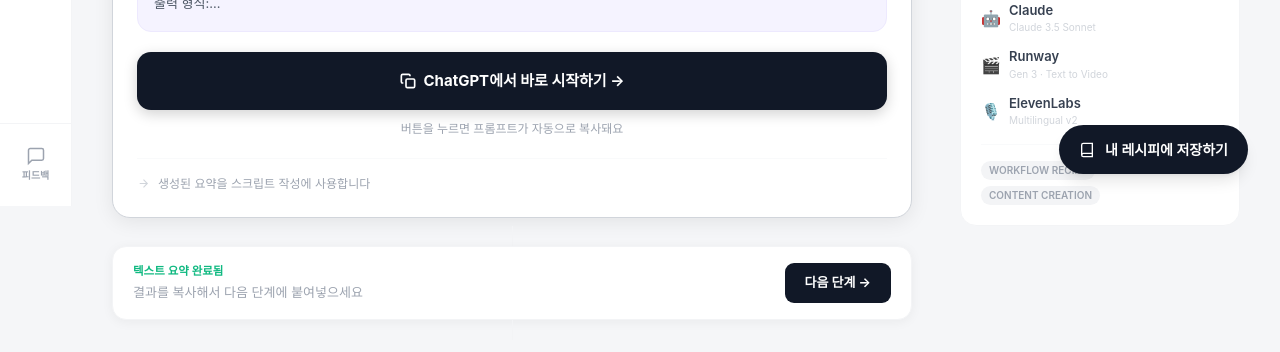
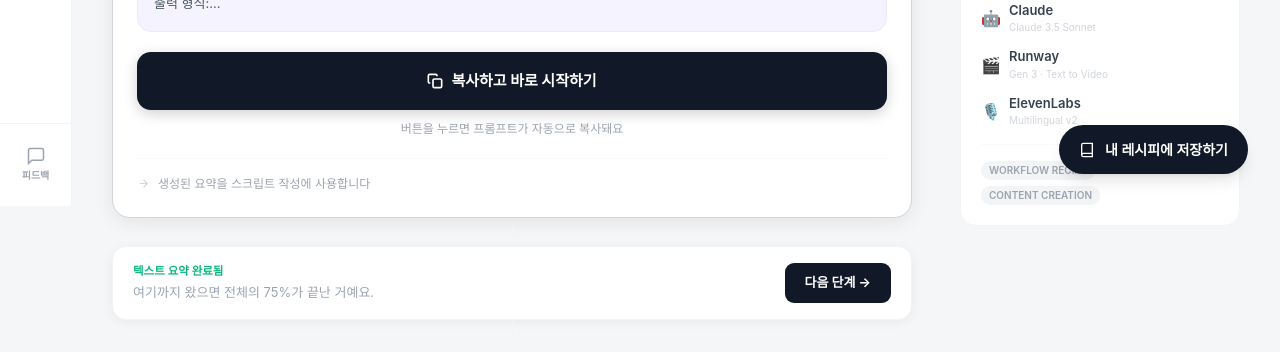
Before and after one commit to jingjing10813-sys/flowcipe, a Next.js app: page /flow/mock-flow-1 in a window 1280 px wide. Shown: the part 594-946 px from the top of the page. Built offline with nearby package versions, Linux system fonts and the light colour scheme; no server answers; a web font is replaced by a local one.

Commit message:
fix: StepCard 미사용 변수 제거

```diff
--- a/src/components/flow/FlowConnector.tsx
+++ b/src/components/flow/FlowConnector.tsx
@@ -1,14 +1,23 @@
 'use client'
 
 import { motion, AnimatePresence } from 'framer-motion'
+
+const NEXT_STEP_INDUCTION: Record<number, string> = {
+  2: '여기까지 왔으면 전체의 75%가 끝난 거예요.',
+  3: '완성까지 딱 1분 남았어요.',
+}
 
 interface FlowConnectorProps {
   message: string
   onNext: () => void
   isVisible: boolean
+  nextStepOrder: number
+  totalSteps: number
 }
 
-export function FlowConnector({ message, onNext, isVisible }: FlowConnectorProps) {
+export function FlowConnector({ message, onNext, isVisible, nextStepOrder, totalSteps }: FlowConnectorProps) {
+  const inductionKey = nextStepOrder <= 2 ? nextStepOrder : nextStepOrder === totalSteps ? 3 : null
+  const inductionLine = inductionKey ? NEXT_STEP_INDUCTION[inductionKey] : null
   return (
     <AnimatePresence>
       {isVisible && (
@@ -25,7 +34,7 @@
             <div>
               <p className="text-[11.5px] font-semibold text-emerald-500 dark:text-emerald-400 mb-0.5">{message}</p>
               <p className="text-[13px] text-gray-400 dark:text-[#737373]">
-                결과를 복사해서 다음 단계에 붙여넣으세요
+                {inductionLine ?? '결과를 복사해서 다음 단계에 붙여넣으세요'}
               </p>
             </div>
             <button
--- a/src/components/flow/StepCard.tsx
+++ b/src/components/flow/StepCard.tsx
@@ -29,6 +29,15 @@
   const isDone = status === 'done'
   const isPending = status === 'pending'
   const isCommand = step.stepType === 'command'
+
+
+  const ctaLabel = (() => {
+    if (step.promptType === 'config') return '설정 복사하기'
+    if (step.order === 1) return '복사하고 바로 시작하기'
+    if (step.order === 2) return '이어서 완성하기'
+    if (step.order >= 3) return '완성하고 끝내기'
+    return `${step.tool.name}에서 바로 시작하기 →`
+  })()
 
   const promptLabel = PROMPT_TYPE_LABELS[step.promptType] ?? 'PROMPT'
   const promptColorClass = PROMPT_TYPE_COLORS[step.promptType] ?? 'bg-gray-50 border-gray-100 text-gray-400 dark:bg-[#232323] dark:border-white/[0.08] dark:text-[#737373]'
@@ -142,7 +151,7 @@
                   prompt={copyText}
                   toolUrl={step.tool.url}
                   toolName={step.tool.name}
-                  label={step.promptType === 'config' ? '설정 복사하기' : `${step.tool.name}에서 바로 시작하기 →`}
+                  label={ctaLabel}
                   onCopied={onCopied}
                 />
                 <p className="text-center text-[12px] text-gray-400 dark:text-[#737373] font-medium mt-2.5">
@@ -188,7 +197,7 @@
                 onClick={onComplete}
                 className="w-full py-3.5 px-6 rounded-[14px] font-semibold text-[14px] bg-gray-100 dark:bg-[#232323] text-gray-600 dark:text-[#a3a3a3] hover:bg-gray-200 dark:hover:bg-[#2a2a2a] active:scale-[0.98] transition-all"
               >
-                입력 완료 → 다음 단계
+                완료하고 계속하기
               </button>
             )}
           </>
```
